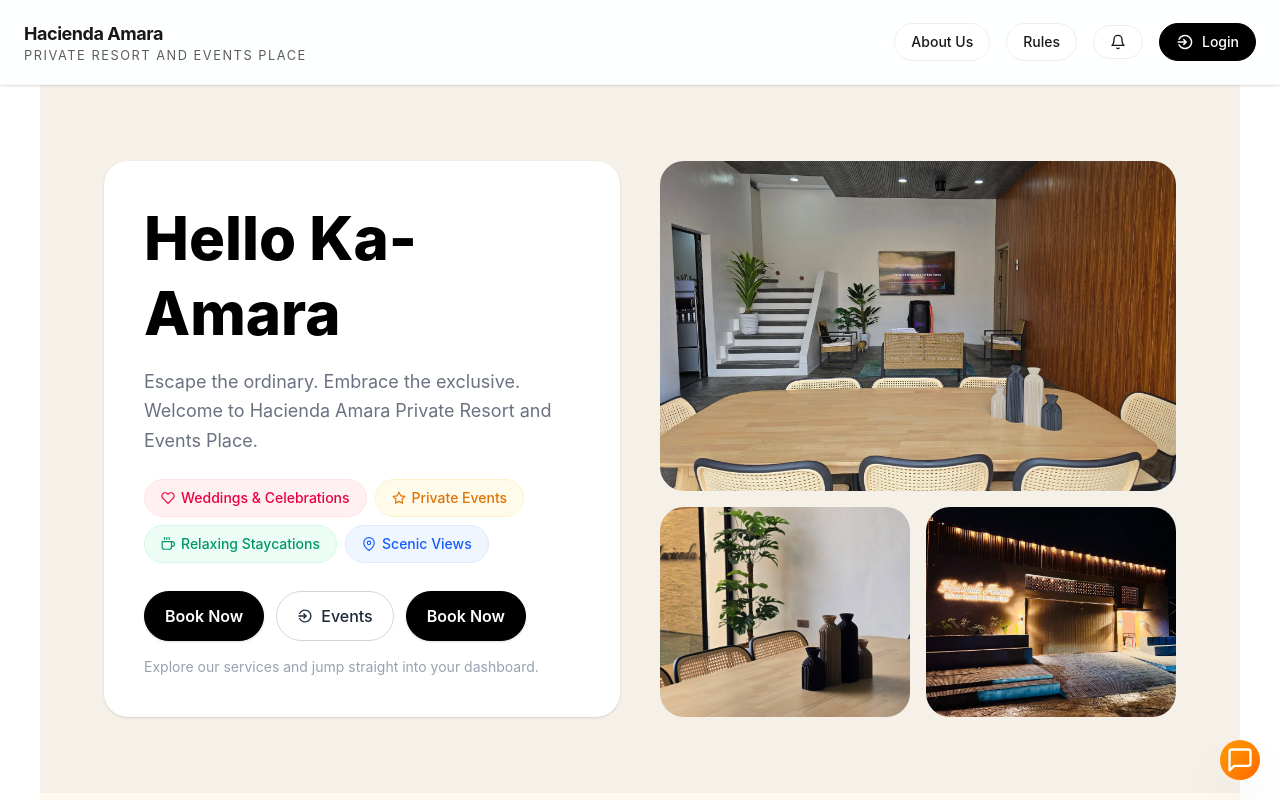
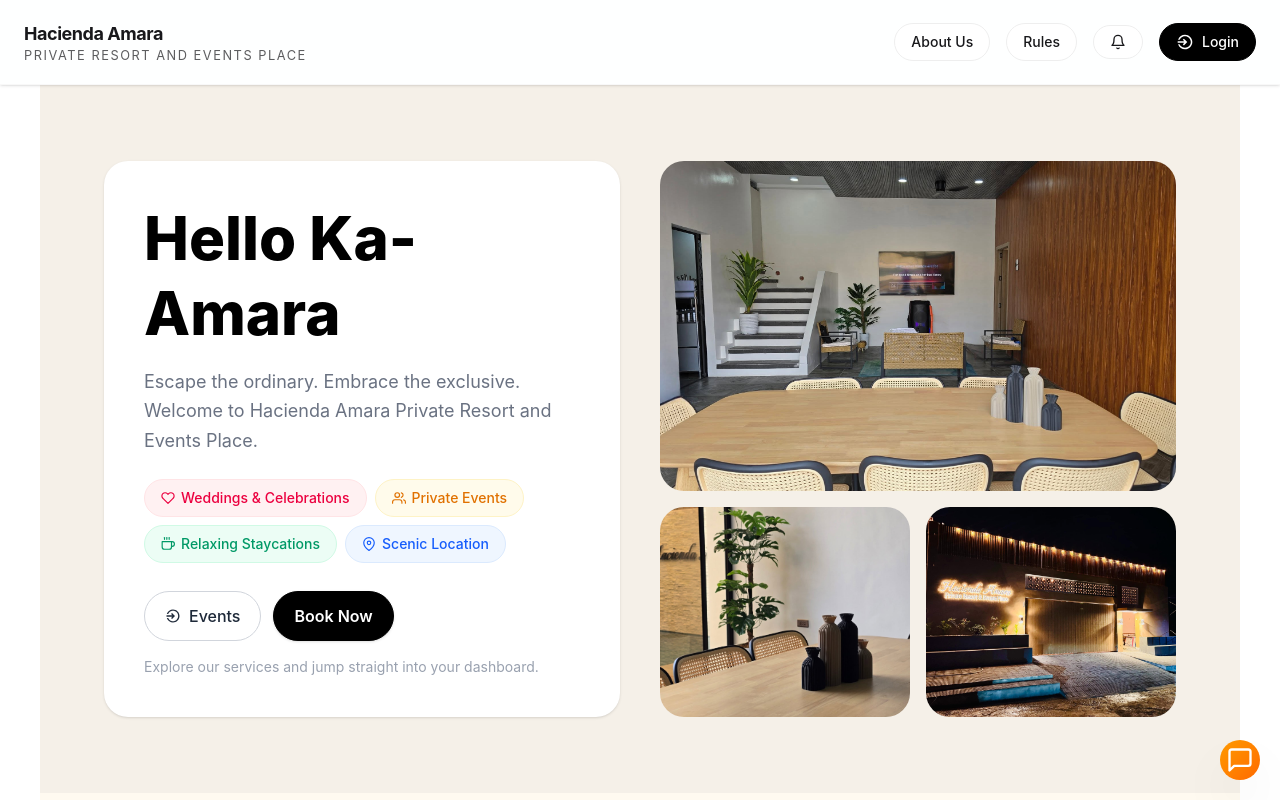
Before and after one commit to NexusLegends4/hacienda-amara-private, a React (Vite) app: page / in a window 1280 px wide. Shown: the top 800 px of the page. Built offline with nearby package versions, Linux system fonts and the light colour scheme; no server answers; the database is empty.

Commit message:
feat: single Book Now button; professional feature cards with unique icons

```diff
--- a/src/pages/HomePage.jsx
+++ b/src/pages/HomePage.jsx
@@ -4,16 +4,16 @@ import MainLayout from "../layouts/MainLayout";
 import LoginIcon from "../components/icons/LoginIcon";
 import { SessionContext } from "../contexts/SessionContext.jsx";
 import { supabase } from "../utils/supabase";
-import { FiStar, FiHeart, FiCoffee, FiMapPin } from "react-icons/fi";
+import { FiStar, FiHeart, FiCoffee, FiMapPin, FiCalendar, FiUsers, FiMapPin as FiLocation } from "react-icons/fi";
 
 const HomePage = () => {
   const { session, profile } = useContext(SessionContext);
   const [recentReviews, setRecentReviews] = useState([]);
   const primaryAction = profile?.role === "admin"
-    ? { to: "/admin-reservations", label: "Calendar", icon: FiStar }
+    ? { to: "/admin-reservations", label: "Calendar" }
     : profile?.role === "staff"
-      ? { to: "/manage-reservations", label: "Reservations", icon: FiStar }
-      : { to: "/rooms", label: "Book Now", icon: FiStar };
+      ? { to: "/manage-reservations", label: "Reservations" }
+      : null;
 
   const showBookNow = true;
 
@@ -28,7 +28,7 @@ const HomePage = () => {
     {
       title: "Private Events",
       description: "Birthdays, reunions, corporate retreats — fully exclusive use of the resort.",
-      icon: FiStar,
+      icon: FiUsers,
       color: "text-amber-600",
       bgColor: "bg-amber-50 border-amber-100",
     },
@@ -40,9 +40,9 @@ const HomePage = () => {
       bgColor: "bg-emerald-50 border-emerald-100",
     },
     {
-      title: "Scenic Views",
+      title: "Scenic Location",
       description: "Nestled in Rodriguez, Rizal — mountain vistas, infinity pool, and lush landscapes.",
-      icon: FiMapPin,
+      icon: FiLocation,
       color: "text-blue-600",
       bgColor: "bg-blue-50 border-blue-100",
     },
```
